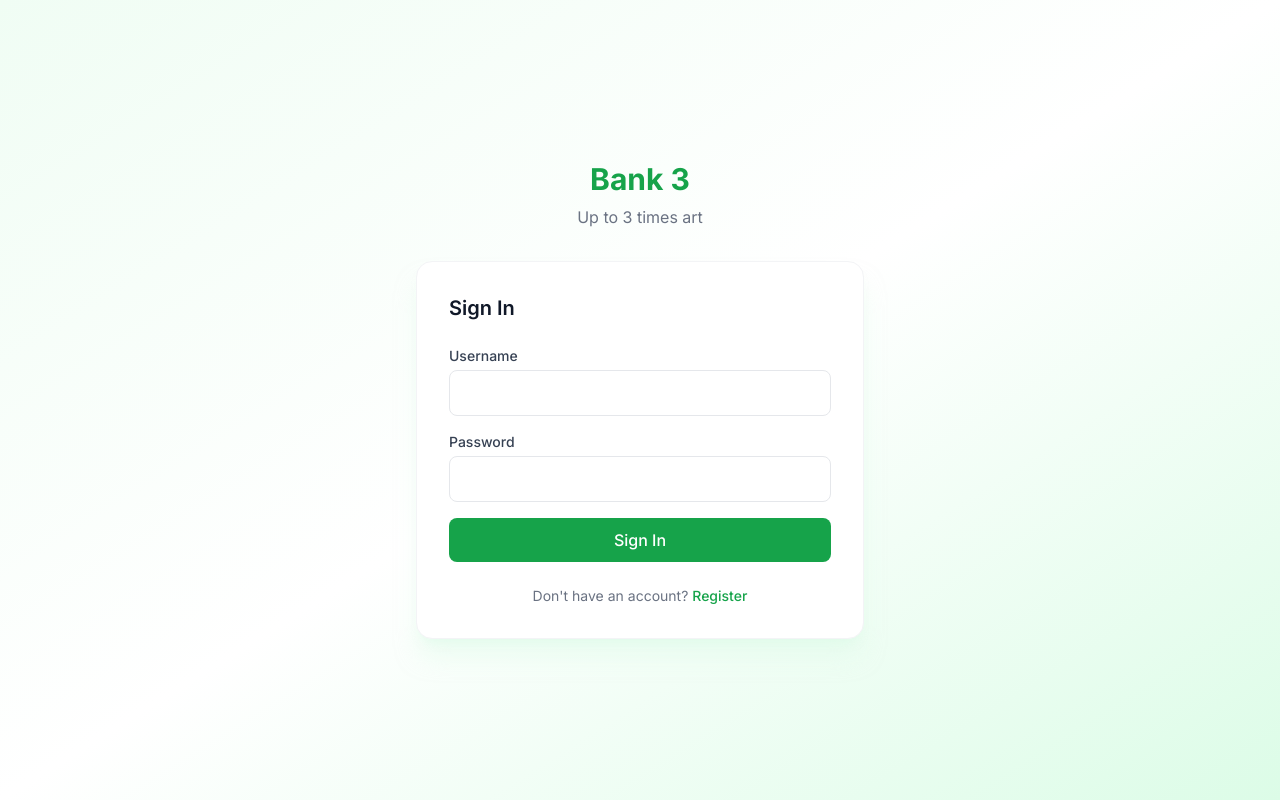
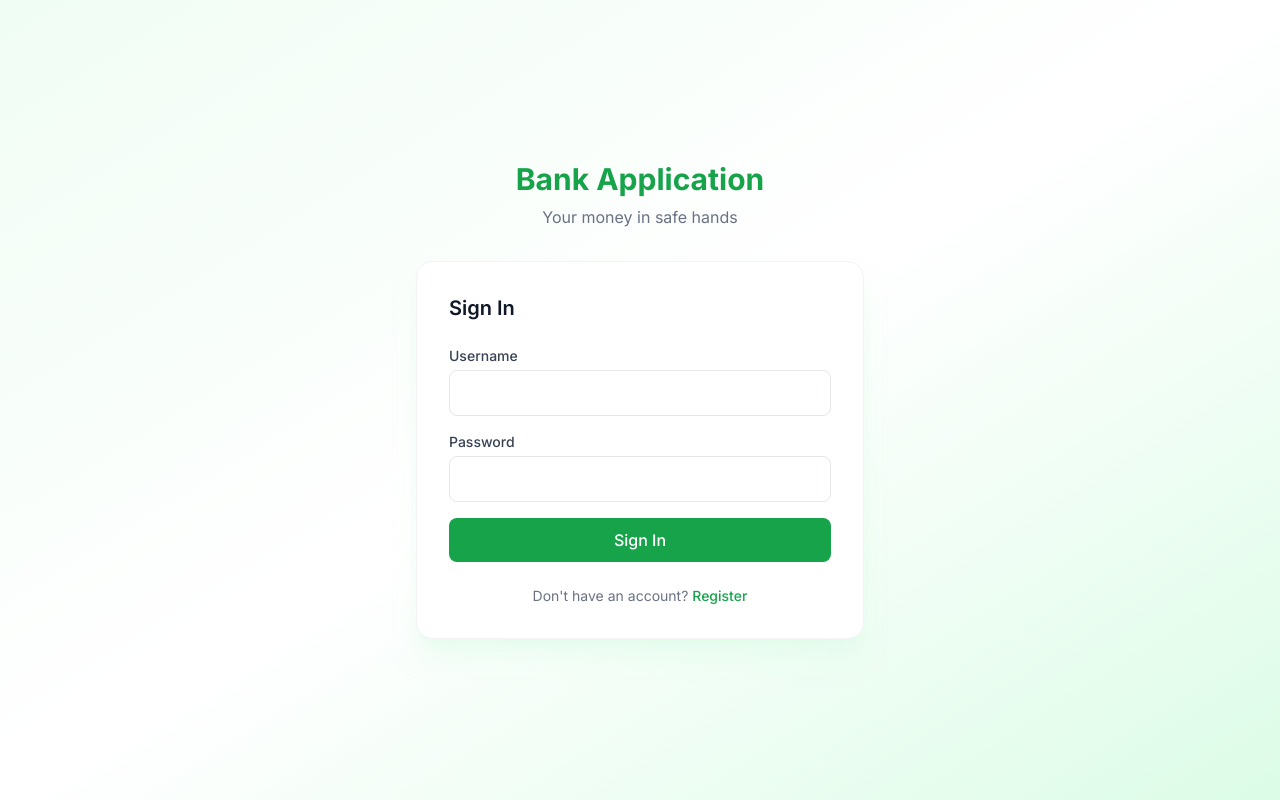
Before and after one commit to MateuszGruntkowski/Bank-Application-Python-, a React (Vite) app in the folder frontend/: page /login in a window 1280 px wide. Built offline with nearby package versions, Linux system fonts and the light colour scheme.

Commit message:
Changed project name and tagline in config.js

```diff
--- a/frontend/src/config.js
+++ b/frontend/src/config.js
@@ -3,8 +3,8 @@
  * This is the ONLY file you need to edit to customize the bank name.
  */
 const config = {
-  bankName: "Bank 3",
-  bankTagline: "Up to 3 times art",
+  bankName: "Bank Application",
+  bankTagline: "Your money in safe hands",
   teamName: "Team 3",
   currency: "PLN",
   locale: "pl-PL",
```
